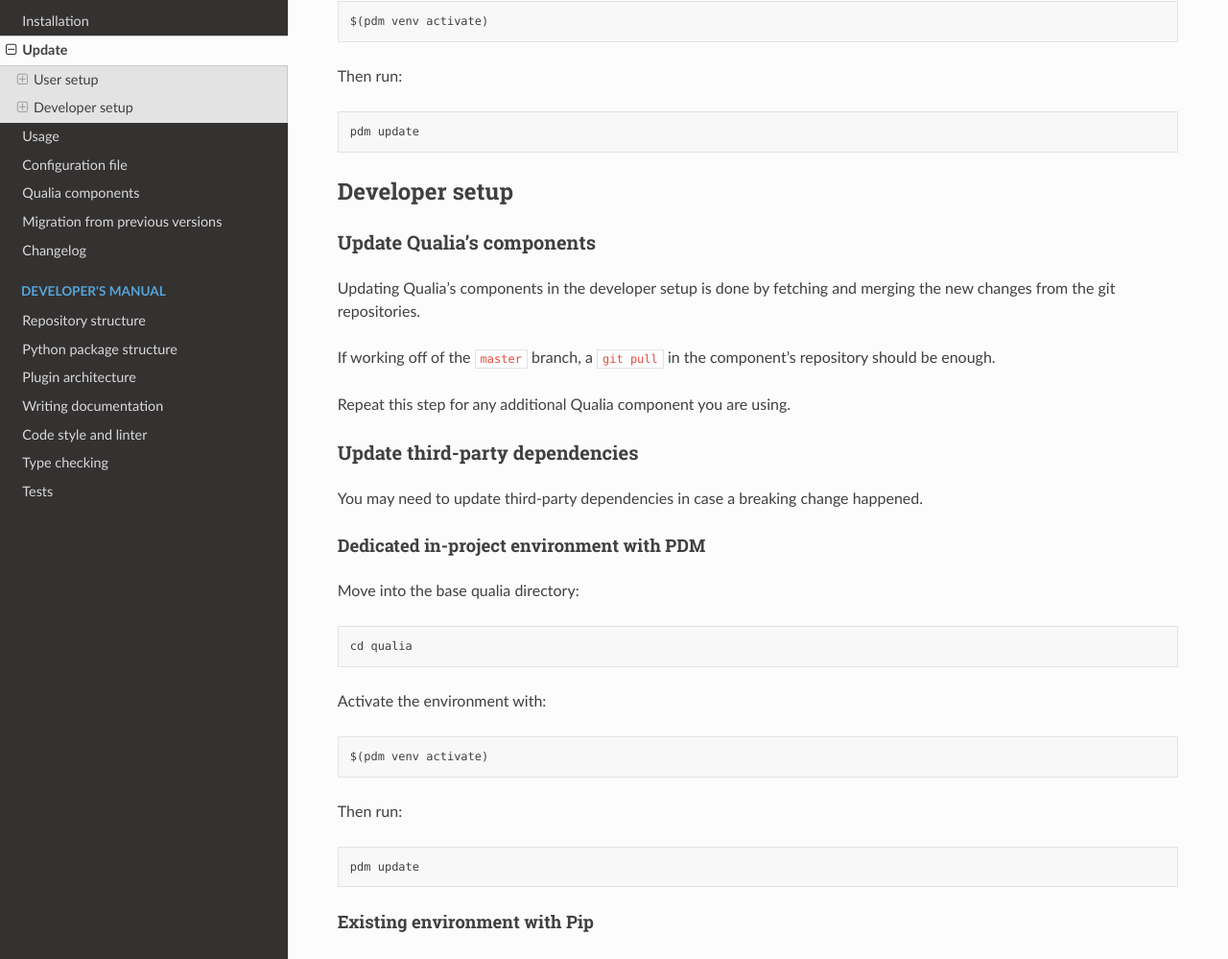
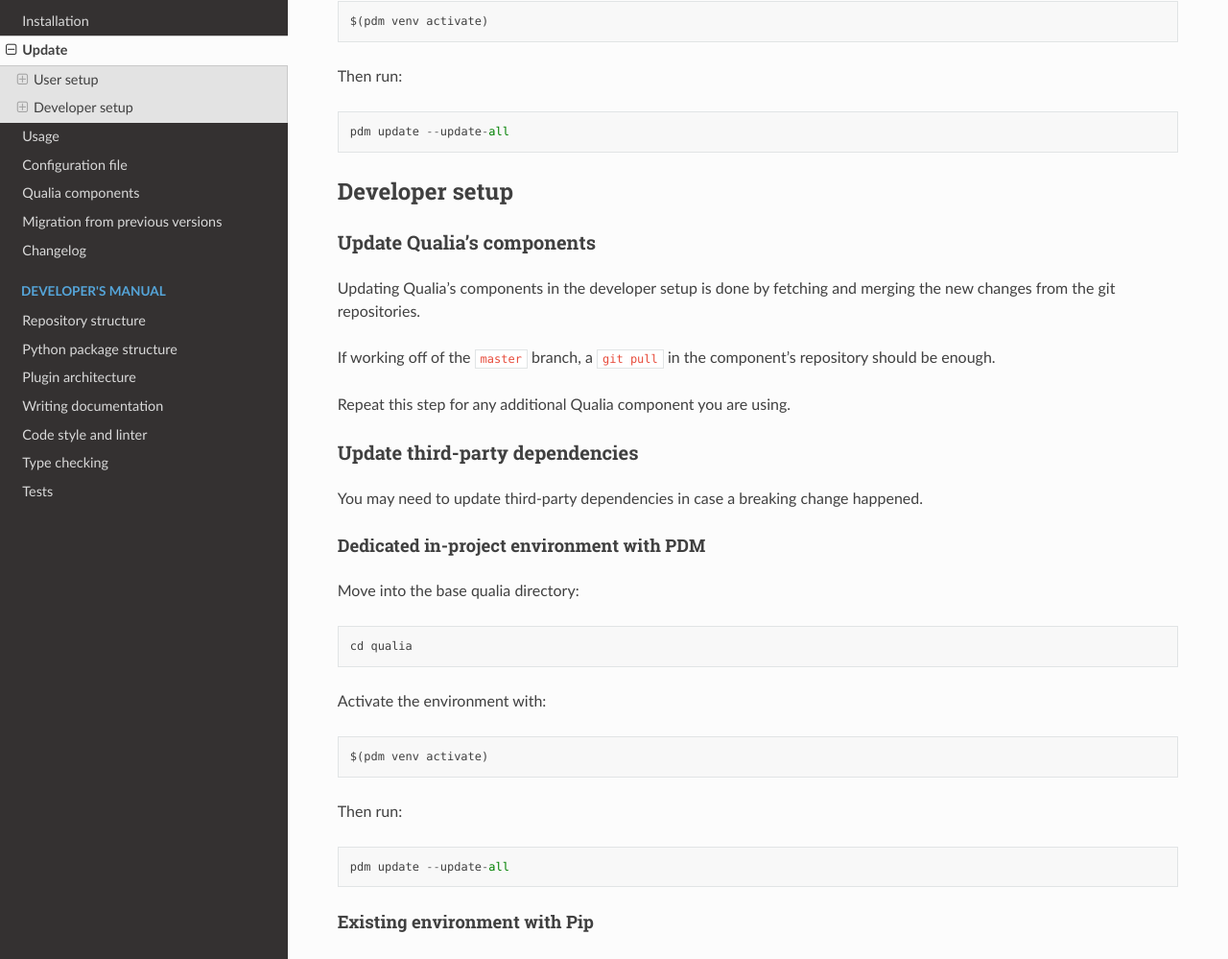
Before and after one commit to LEAT-EDGE/qualia, a Sphinx documentation site: the page built from docs/Update.md, in a window 1280 px wide and 1400 px high, scrolled down 736 px. Shown: the part 130-1129 px from the top of the window at 96% size. Built offline with Sphinx 7.4.7 and the Read the Docs theme 2.0.0, drawn with Linux system fonts in a browser that asks for light colours; the version number could not be read and is left out.

Commit message:
docs/Update.md: pdf update --update-all to update all deps

````diff
--- a/docs/Update.md
+++ b/docs/Update.md
@@ -31,7 +31,7 @@
 
 Then run:
 ```
-pdm update
+pdm update --update-all
 ```
 
 ## Developer setup
@@ -62,7 +62,7 @@
 
 Then run:
 ```
-pdm update
+pdm update --update-all
 ```
 
 #### Existing environment with Pip
````
